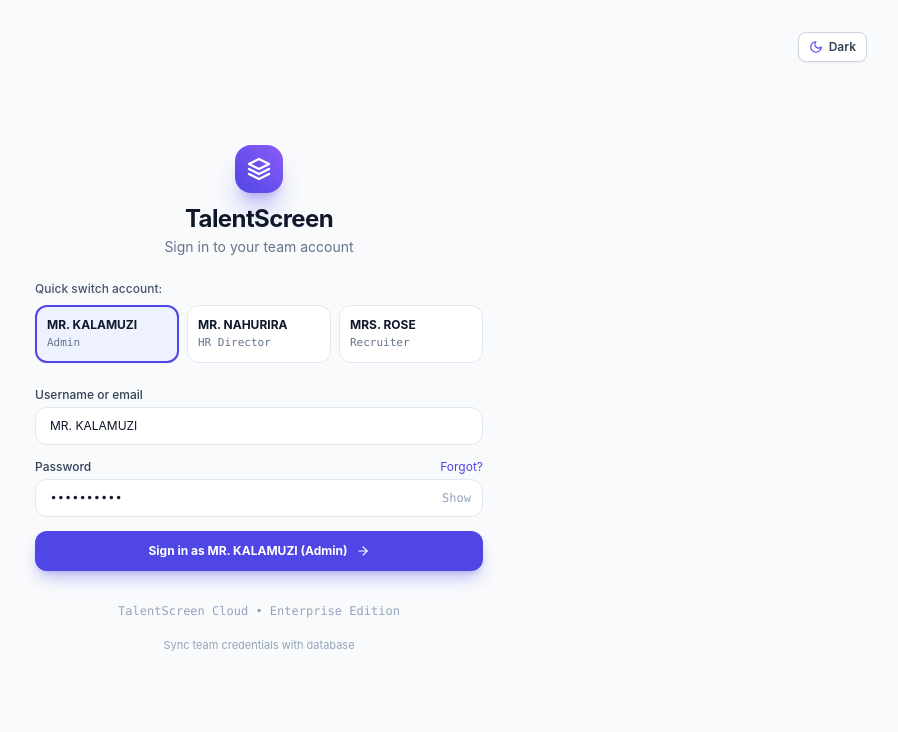
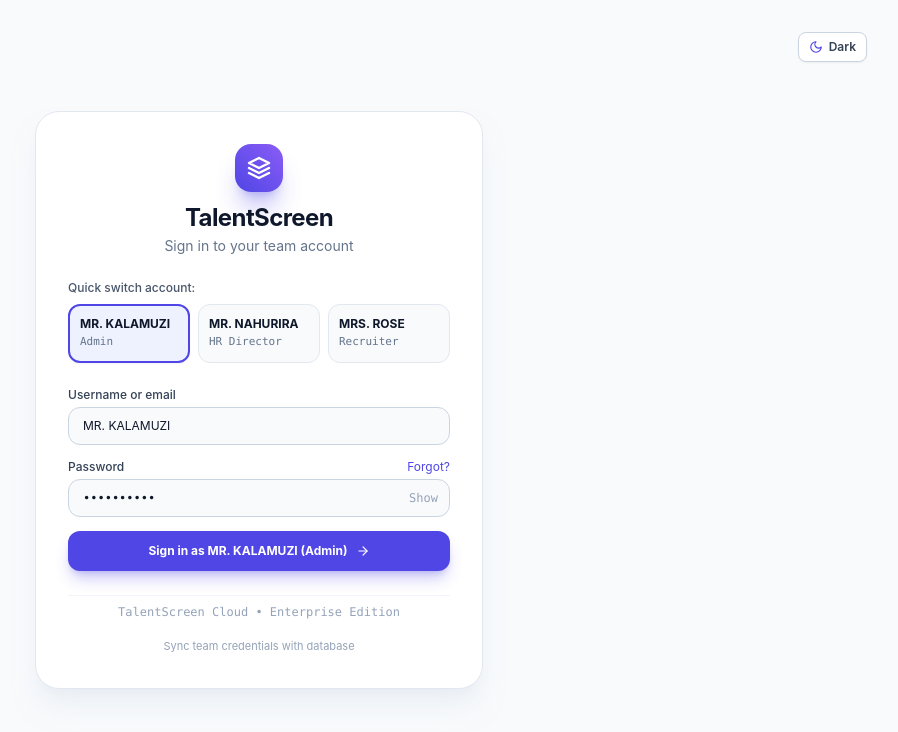
Before and after one commit to chairmankaramuzi-sketch/hire-agent, a Next.js app: page /login in a window 1280 px wide. Shown: the top 732 px of the page, without its empty margins (381-1279 px from the left). Built offline with nearby package versions, Linux system fonts and the light colour scheme.

Commit message:
style(login): add sleek borders to login form card and input fields

```diff
--- a/src/app/login/page.tsx
+++ b/src/app/login/page.tsx
@@ -119,7 +119,9 @@ export default function LoginPage() {
         <ThemeToggle />
       </div>
 
-      <div className="w-full max-w-sm sm:max-w-md space-y-6">
+      {/* Main Bordered Login Card Container */}
+      <div className="w-full max-w-sm sm:max-w-md bg-white dark:bg-slate-900 border border-slate-200 dark:border-slate-800 rounded-3xl p-6 sm:p-8 shadow-xl shadow-slate-200/50 dark:shadow-2xl dark:shadow-black/50 space-y-6 transition-colors">
+
         {/* Startup Logo & Title */}
         <div className="text-center space-y-2.5">
           <div className="inline-flex items-center justify-center w-12 h-12 rounded-2xl bg-gradient-to-tr from-indigo-600 to-violet-500 shadow-xl shadow-indigo-600/30 text-white mx-auto">
@@ -163,7 +165,7 @@ export default function LoginPage() {
                   className={`p-2.5 rounded-xl text-left transition-all ${
                     isSelected
                       ? 'bg-indigo-50 dark:bg-indigo-500/20 border-2 border-indigo-600 dark:border-indigo-500 shadow-sm'
-                      : 'bg-white dark:bg-slate-900 border border-slate-200 dark:border-slate-800 hover:border-slate-300 dark:hover:border-slate-700'
+                      : 'bg-slate-50 dark:bg-slate-950/60 border border-slate-200 dark:border-slate-700/80 hover:border-slate-300 dark:hover:border-slate-600'
                   }`}
                 >
                   <span className="text-xs font-bold text-slate-900 dark:text-white block truncate">
@@ -186,7 +188,7 @@ export default function LoginPage() {
           </div>
         )}
 
-        {/* Login Form */}
+        {/* Login Form with Defined Borders */}
         <form onSubmit={handleSubmit} className="space-y-3.5">
           <div>
             <label
@@ -202,7 +204,7 @@ export default function LoginPage() {
               value={username}
               onChange={(e) => handleInputChange(e.target.value)}
               placeholder="e.g. MR. KALAMUZI"
-              className="w-full bg-white dark:bg-slate-900 border border-slate-200 dark:border-slate-800 rounded-xl px-3.5 py-2.5 text-xs text-slate-900 dark:text-white placeholder-slate-400 focus:outline-none focus:ring-2 focus:ring-indigo-500 focus:border-indigo-500 transition-all"
+              className="w-full bg-slate-50 dark:bg-slate-950/60 border border-slate-300 dark:border-slate-700 rounded-xl px-3.5 py-2.5 text-xs text-slate-900 dark:text-white placeholder-slate-400 focus:outline-none focus:ring-2 focus:ring-indigo-500/20 focus:border-indigo-500 transition-all"
             />
           </div>
 
@@ -230,7 +232,7 @@ export default function LoginPage() {
                 value={password}
                 onChange={(e) => setPassword(e.target.value)}
                 placeholder="••••••••••••"
-                className="w-full bg-white dark:bg-slate-900 border border-slate-200 dark:border-slate-800 rounded-xl px-3.5 py-2.5 text-xs text-slate-900 dark:text-white placeholder-slate-400 focus:outline-none focus:ring-2 focus:ring-indigo-500 focus:border-indigo-500 transition-all pr-12 font-mono"
+                className="w-full bg-slate-50 dark:bg-slate-950/60 border border-slate-300 dark:border-slate-700 rounded-xl px-3.5 py-2.5 text-xs text-slate-900 dark:text-white placeholder-slate-400 focus:outline-none focus:ring-2 focus:ring-indigo-500/20 focus:border-indigo-500 transition-all pr-12 font-mono"
               />
               <button
                 type="button"
@@ -262,8 +264,8 @@ export default function LoginPage() {
           </button>
         </form>
 
-        {/* Footer */}
-        <div className="text-center pt-2 space-y-2">
+        {/* Footer & Border Divider */}
+        <div className="text-center pt-2 space-y-2 border-t border-slate-100 dark:border-slate-800/80">
           <p className="text-xs text-slate-400 dark:text-slate-500 font-mono">
             TalentScreen Cloud • Enterprise Edition
           </p>
```
